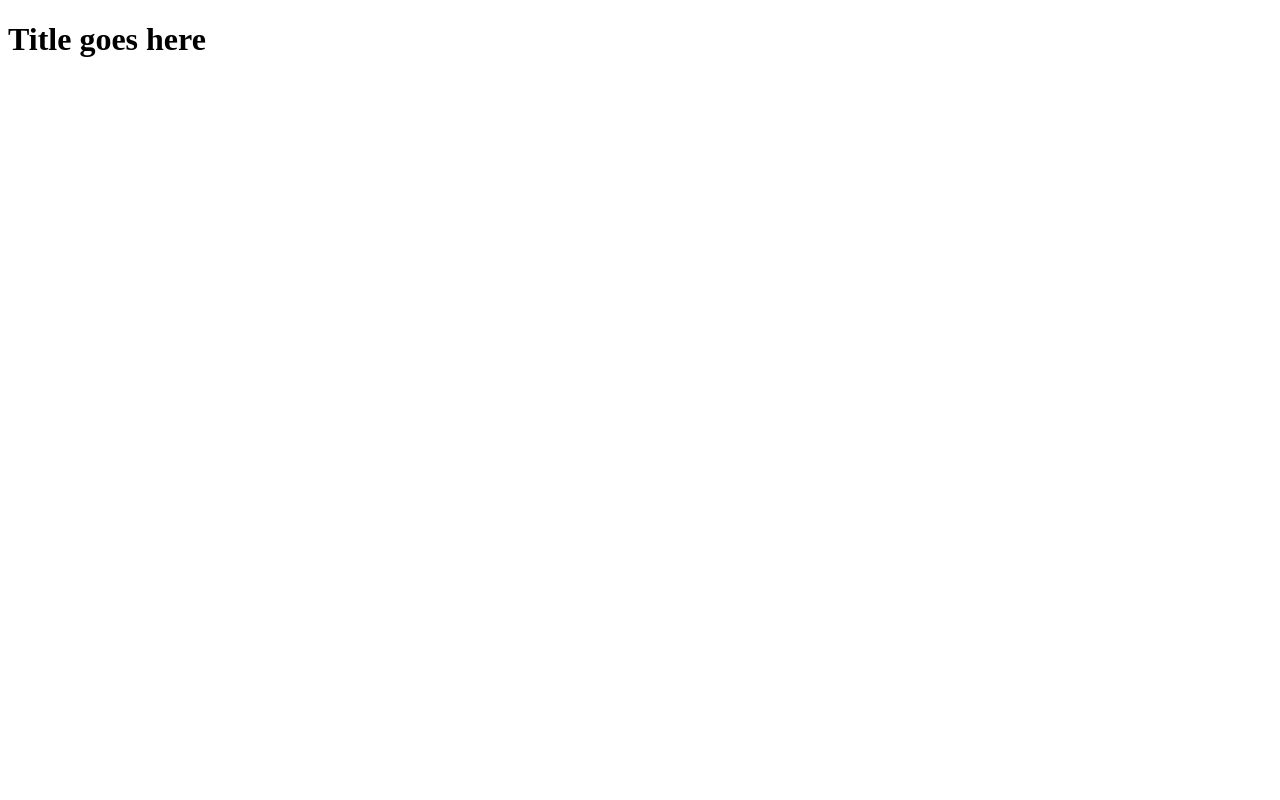
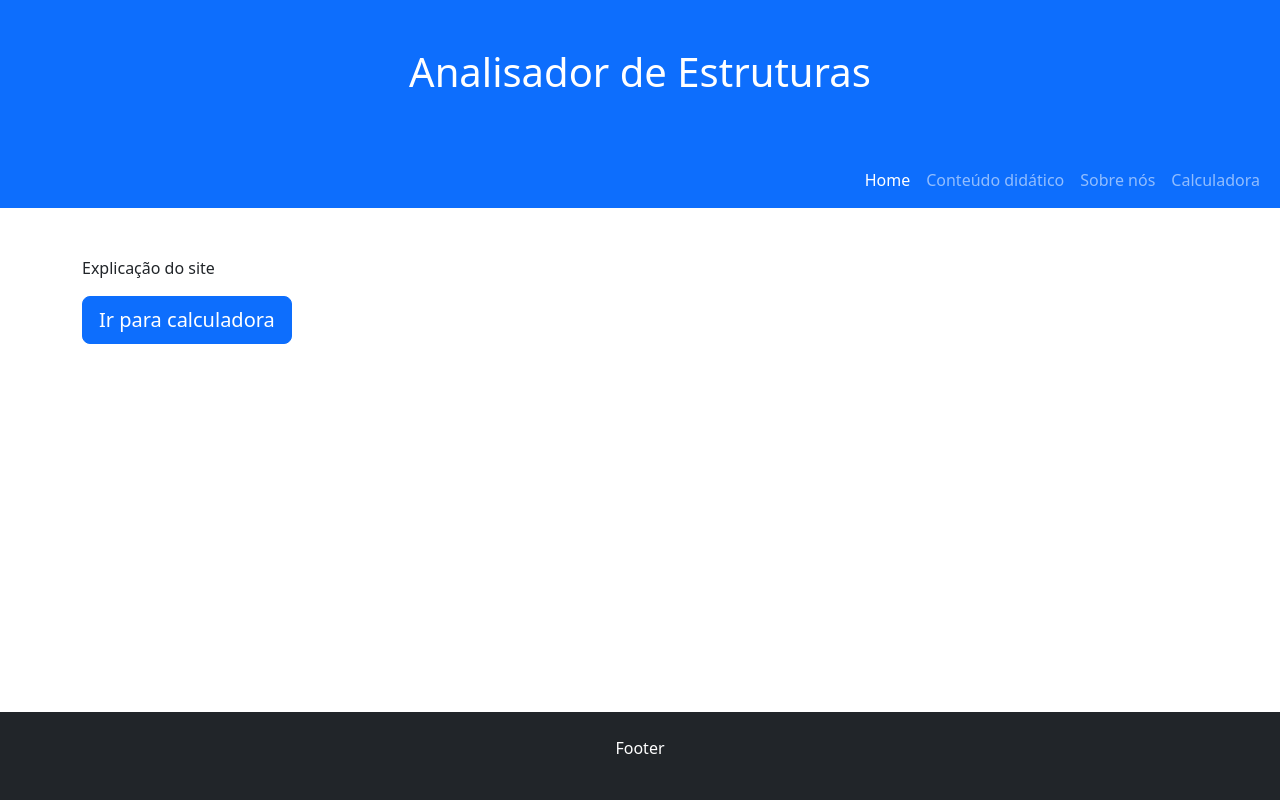
Before and after one commit to vini205/Analisador-de-Estruturas, a website: page index.html in a window 1280 px wide. Drawn offline with nearby package versions, Linux system fonts and the light colour scheme.

Commit message:
Estrutura basica da main

```diff
--- a/index.html
+++ b/index.html
@@ -4,12 +4,43 @@
     <meta charset="UTF-8">
     <meta name="viewport" content="width=device-width, initial-scale=1.0">
     <title>Análise Estrutural</title>
+    <link href="https://cdn.jsdelivr.net/npm/bootstrap@5.3.8/dist/css/bootstrap.min.css" rel="stylesheet" integrity="sha384-sRIl4kxILFvY47J16cr9ZwB07vP4J8+LH7qKQnuqkuIAvNWLzeN8tE5YBujZqJLB" crossorigin="anonymous">
 </head>
-<body>
-    <h1>Title goes here</h1>
+<body class="d-flex flex-column min-vh-100">
+    <header class="container-fluid text-bg-primary">
+        <div class="text-center p-5">
+            <h1 class="">Analisador de Estruturas</h1>
+
+        </div>
 
 
 
+        <nav class="navbar navbar-dark navbar-expand-sm bg-primary justify-content-center justify-content-sm-end">
+                <ul class="navbar-nav">
+
+                    <li class="nav-item" >
+                        <a href="#" class="active nav-link" >Home</a></li>
+                        <a href="#" class="nav-link" >Conteúdo didático</a></li>
+                        <li class="nav-item" > <a href="#" class=" nav-link " >Sobre nós</a></li>
+                        <li class="nav-item" > <a href="#" class=" nav-link " >Calculadora</a></li>
+                    </ul>
+        </nav>
+    </header>
+    <main class="container mt-5 flex-fill">
+        <p>
+            Explicação do site
+        </p>
+
+        <button type="button" class="btn btn-lg btn-primary">Ir para calculadora</button>
+
+    </main>
+
+
+    <footer class="mt-5 p-4 bg-dark text-white text-center">
+    <p>Footer</p>
+    </footer>
+
+    <script src="https://cdn.jsdelivr.net/npm/bootstrap@5.3.8/dist/js/bootstrap.bundle.min.js" integrity="sha384-FKyoEForCGlyvwx9Hj09JcYn3nv7wiPVlz7YYwJrWVcXK/BmnVDxM+D2scQbITxI" crossorigin="anonymous"></script>
     <script src="index.js"></script>
 </body>
 </html>
```
